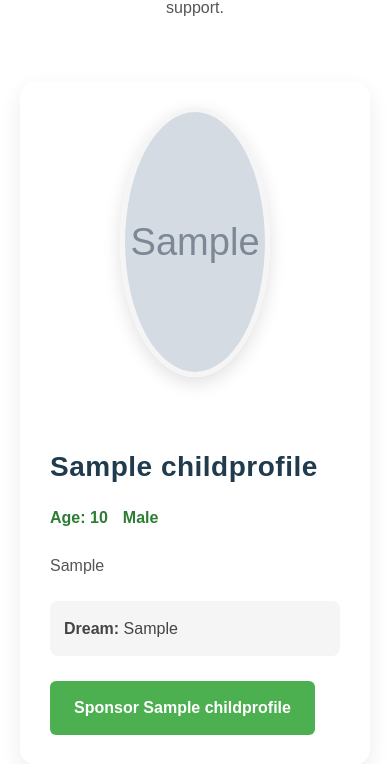
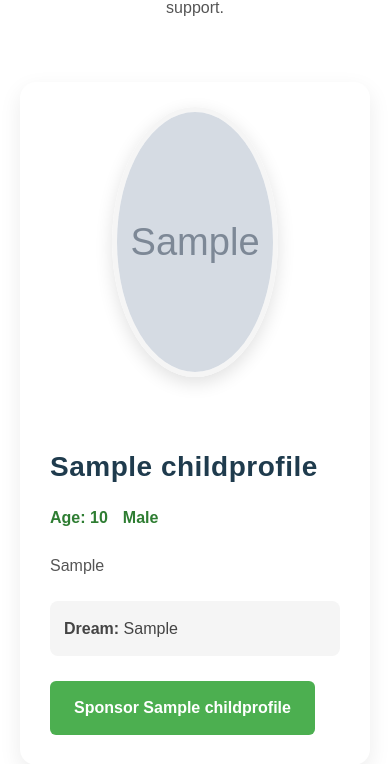
Before and after one commit to serwambala/biggod-nimule, a Django app: page /children/ in a window 390 px wide. Shown: the part 5627-6391 px from the top of the page. Run offline with Django 5.2, Linux system fonts and the light colour scheme; tables that the repository leaves empty hold one stand-in row (values such as "Sample post"); grey boxes marked "Sample" are stand-in pictures.

Commit message:
further fixed responsiveness on the image

```diff
--- a/static/style.css
+++ b/static/style.css
@@ -2624,12 +2624,6 @@ body {
     display: block;
 }
 
-@media (max-width: 768px) {
-    .child-image-wrapper img {
-        width: 140px;
-        height: 140px;
-    }
-}
 
 .featured-badge {
     position: absolute;
```
